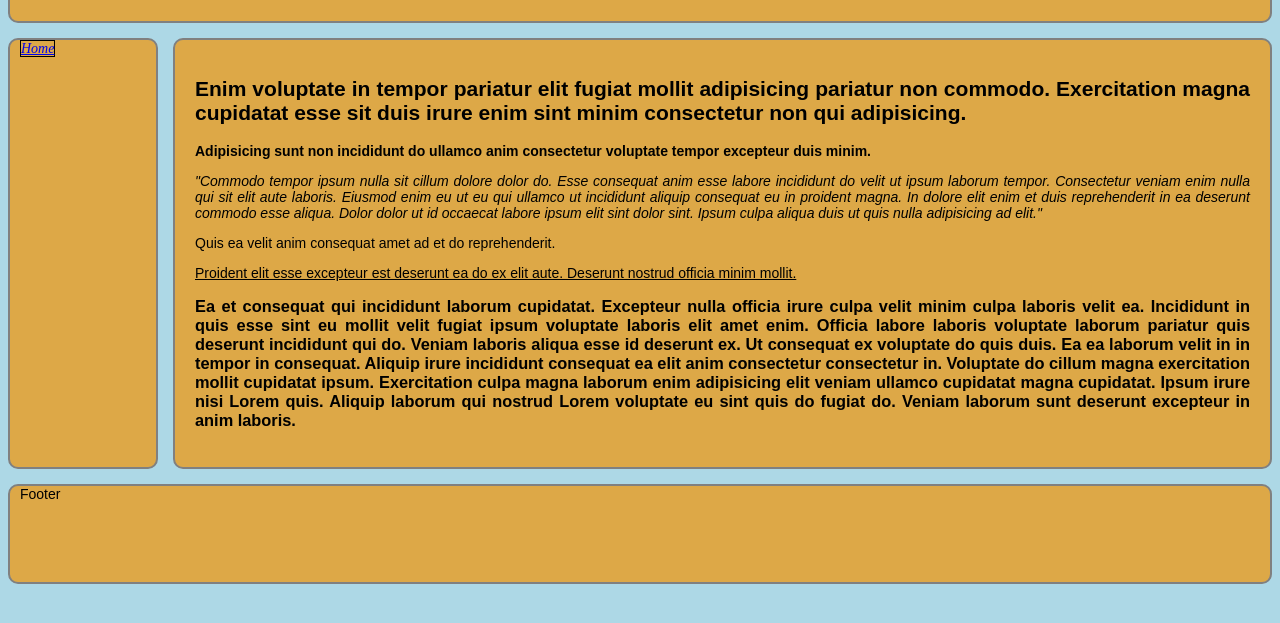
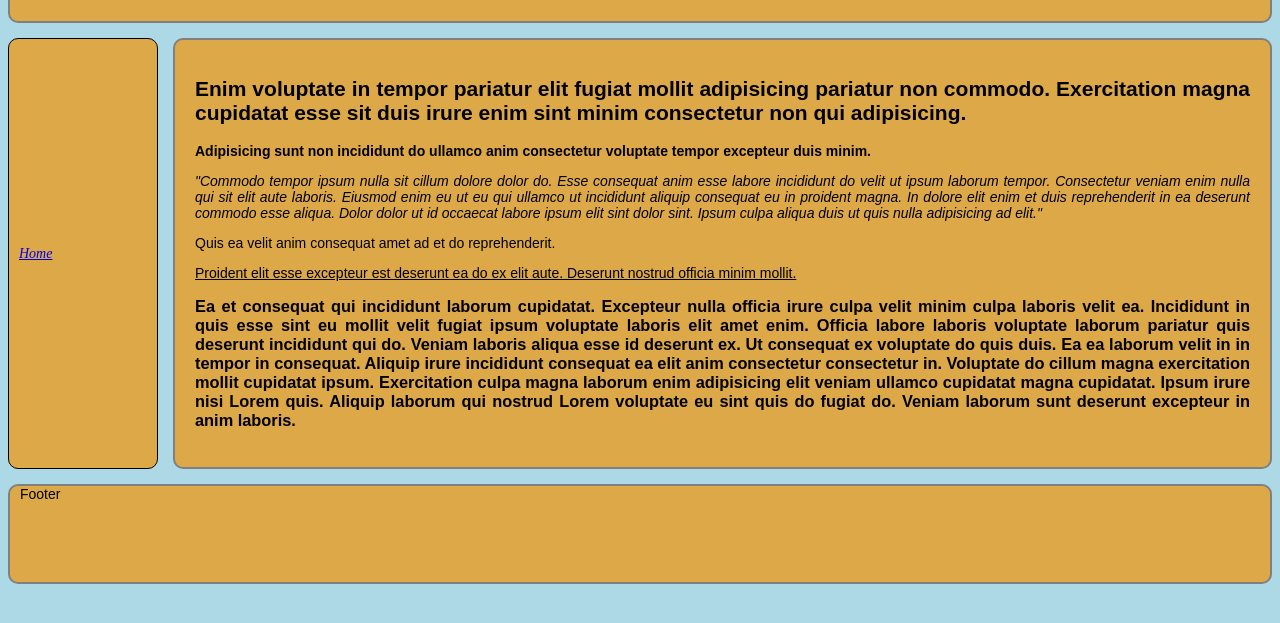
Before and after one commit to MarciMarc11889/ProjectBlog, a plain HTML site: page BlogContent_1.html in a window 1280 px wide. Shown: the part 85-708 px from the top of the page. Drawn offline with Linux system fonts and the light colour scheme.

Commit message:
Changed Class for sidebar box in BlogContent1

```diff
--- a/BlogContent_1.html
+++ b/BlogContent_1.html
@@ -12,8 +12,8 @@
         <div class="header box">
         <h1>Welcome to Marcs Blog</h1>
         </div>
-        <div class="box">
-            <a class="sidebar" href="index.html">Home</a>
+        <div class="sidebar box">
+            <p><a href="index.html">Home</a></p>
         </div>
         <div class="content box">
             <h2>
@@ -28,6 +28,7 @@
                 excepteur duis minim.
             </p>
             <p class="italicTxt">
+
                 "Commodo tempor ipsum nulla sit
                 cillum dolore dolor do. Esse consequat anim esse labore
                 incididunt do velit ut ipsum laborum tempor. Consectetur
```
Lines whose indentation alone changed are shown as unchanged.
